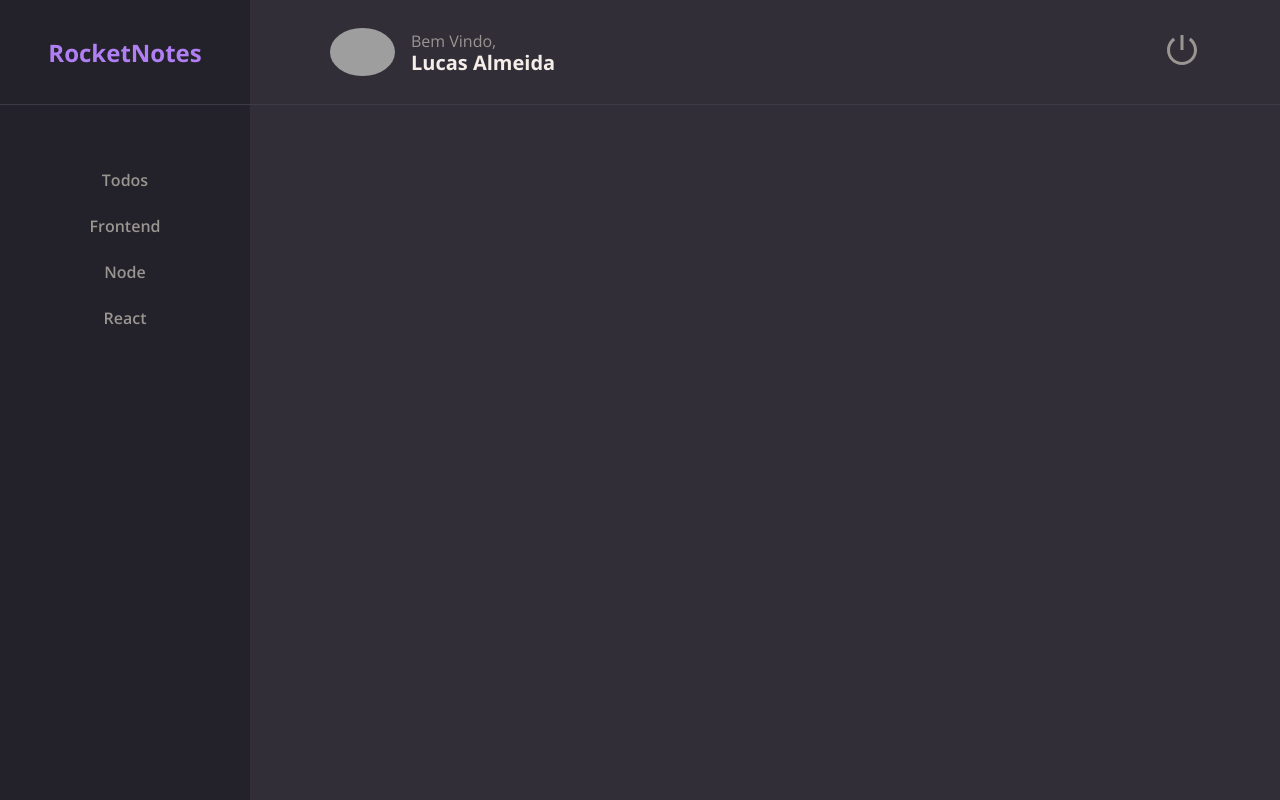
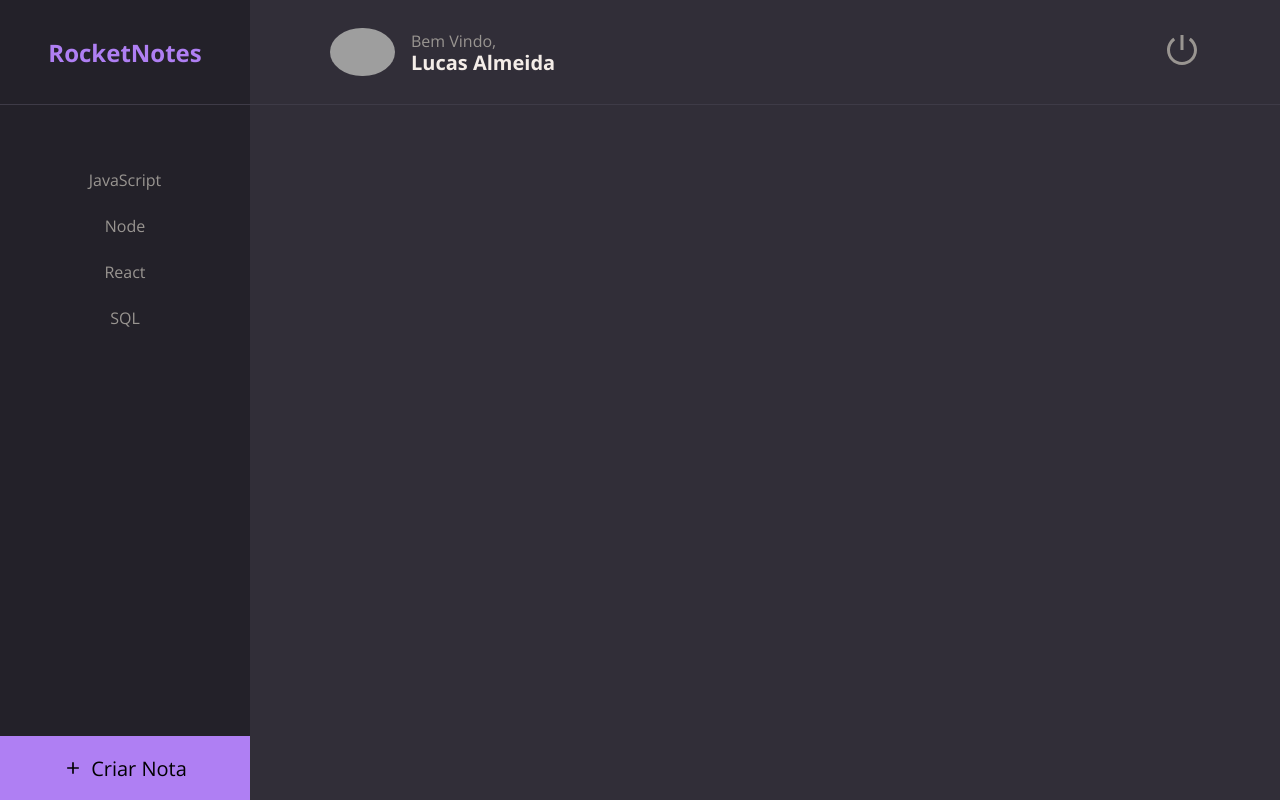
Before and after one commit to almeida0808/React-JS, a React (Vite) app in the folder rocketnotes/: page / in a window 1280 px wide. Built offline with nearby package versions, Linux system fonts and the light colour scheme; grey boxes are pictures that could not be loaded.

Commit message:
aliuzando  home

```diff
--- a/rocketnotes/src/components/text-button/index.jsx
+++ b/rocketnotes/src/components/text-button/index.jsx
@@ -1,9 +1,9 @@
 import { Container } from "../text-button/styles";
 
-export function TextButton({ title, ...rest }) {
+export function TextButton({ title, isactived = false,...rest }) {
   return (
 
-      <Container type="button"  {...rest}>
+      <Container type="button" $isActived={isactived.toString()} {...rest}>
       {title}
     </Container>
   );
--- a/rocketnotes/src/components/text-button/styles.js
+++ b/rocketnotes/src/components/text-button/styles.js
@@ -2,7 +2,8 @@ import styled from "styled-components";
 
 export const Container = styled.button`
   background: none;
-  color: ${({ theme }) => theme.COLORS.VIOLET};
+  color: ${({ theme, $isactived }) =>
+    $isactived ? theme.COLORS.VIOLET : theme.COLORS.GRAY_100};
   border: none;
   font-size: 1.6rem;
 `;
--- a/rocketnotes/src/pages/Home/index.jsx
+++ b/rocketnotes/src/pages/Home/index.jsx
@@ -1,6 +1,10 @@
 import { Container, Brand, Menu, Search, Content, NewNotes } from "./styles";
+import { RiAddLine } from "react-icons/ri";
+
 import { Header } from "../../components/header";
 import { Tags } from "../../components/tags";
+import { TextButton } from "../../components/text-button";
+import { Button } from "../../components/button";
 
 export function Home() {
   return(
@@ -10,10 +14,10 @@ export function Home() {
 </Brand>
 <Header/>
 <Menu>
-<li>Todos</li>
-<li>Frontend</li>
-<li>Node</li>
-<li>React</li>
+<TextButton title="JavaScript" isactived/>
+<TextButton title="Node"/>
+<TextButton title="React"/>
+<TextButton title="SQL"/>
 
 </Menu>
 
@@ -26,7 +30,8 @@ export function Home() {
 </Content>
 
 <NewNotes>
-
+<RiAddLine />
+<p>Criar Nota</p>
 </NewNotes>
 </Container>
 
--- a/rocketnotes/src/pages/Home/styles.js
+++ b/rocketnotes/src/pages/Home/styles.js
@@ -44,7 +44,7 @@ export const Menu = styled.ul`
 
   gap: 2.4rem;
 
-  > li:first-child {
+  > button:first-child {
     padding-top: 6.4rem;
   }
 `;
@@ -56,7 +56,14 @@ export const Content = styled.div`
 `;
 export const NewNotes = styled.button`
   border: none;
+  display: FLEX;
+  justify-content: center;
+  align-items: center;
+  gap: 0.8rem;
+  grid-area: newnote;
+  background-color: ${({ theme }) => theme.COLORS.VIOLET};
 
-  grid-area: newnote;
-  background-color: ${({ theme }) => theme.COLORS.BACKGROUND_900};
+  font-size: 2rem;
+
+  font-weight: 400;
 `;
```
